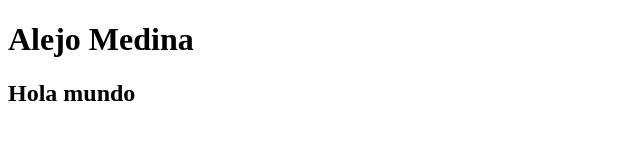
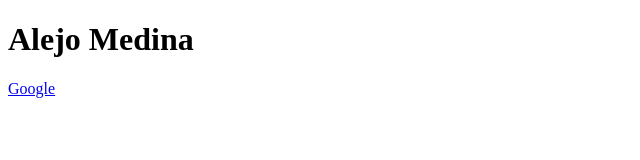
Before and after one commit to alejomedinazanca/mi-repositorio, a plain HTML site: page index.html in a window 1280 px wide. Shown: the whole page, without its empty margins (0-640 px from the left). Drawn offline with Linux system fonts and the light colour scheme.

Commit message:
Hipervinculo

```diff
--- a/index.html
+++ b/index.html
@@ -5,6 +5,6 @@
 </head>
 <body>
     <h1>Alejo Medina</h1>
-    <h2>Hola mundo</h2>
+    <a href="https://google.com">Google</a>
 </body>
 </html>
```
